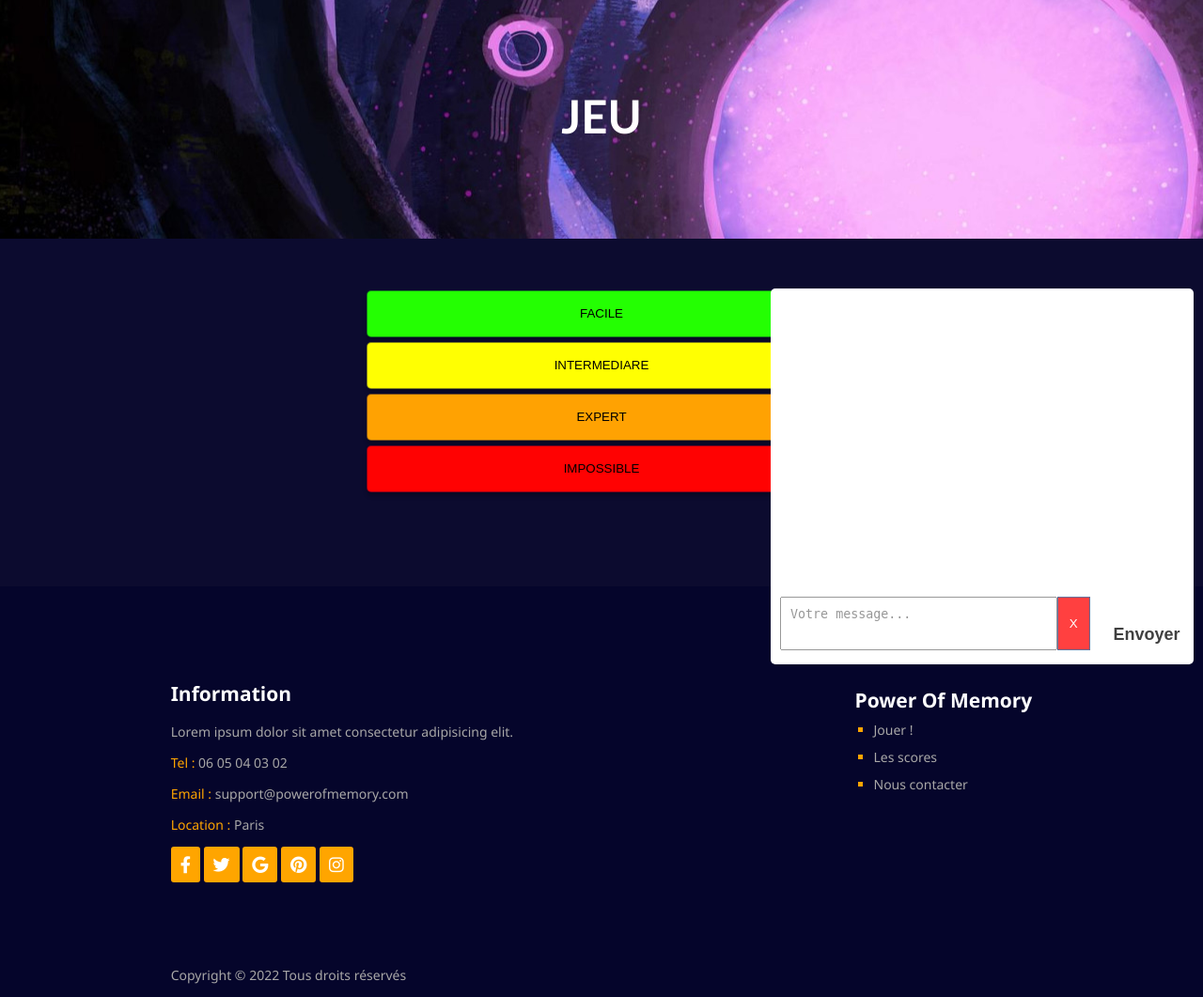
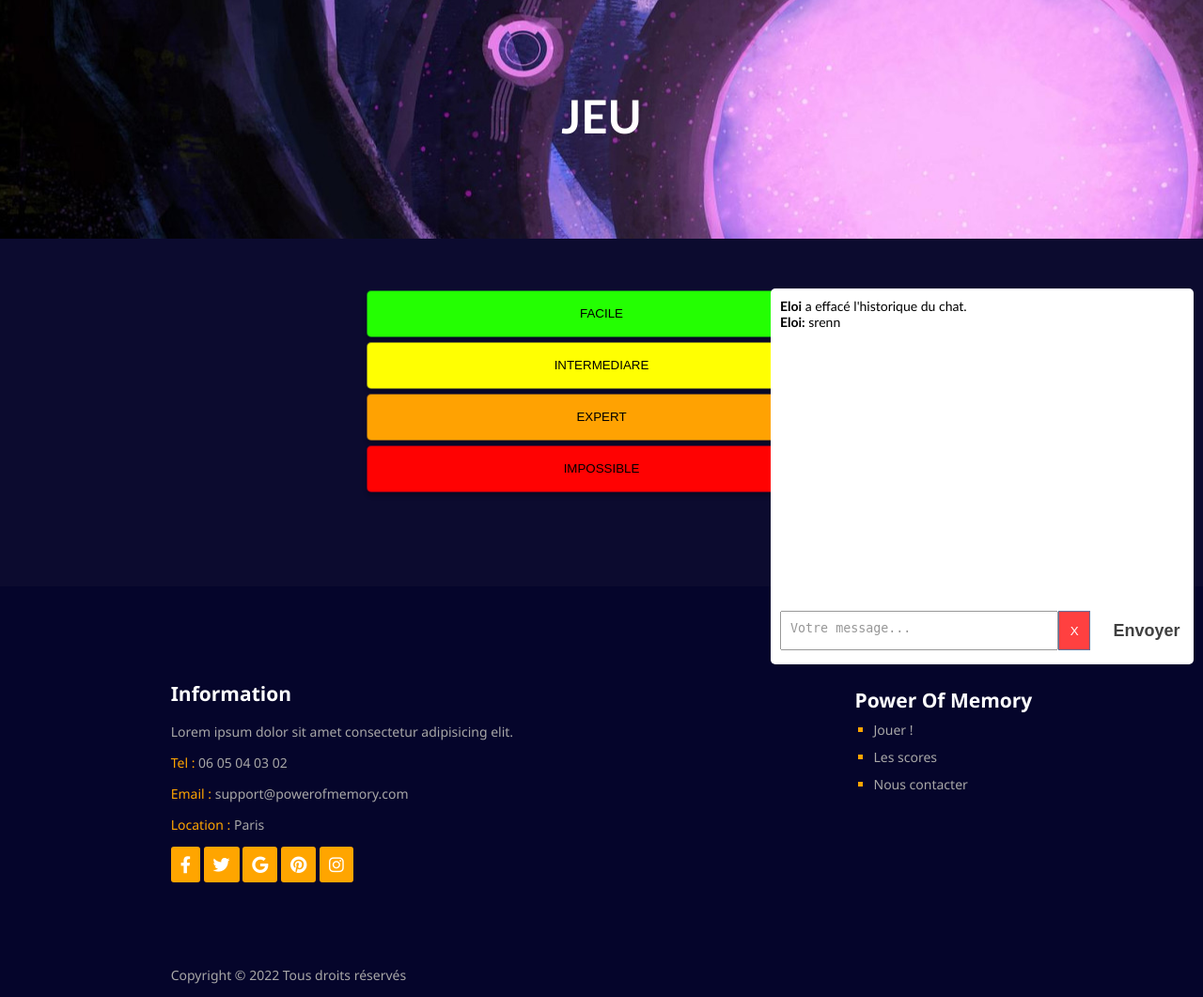
Before and after one commit to DONNAES/Puissance4, a PHP site: page /memory.php in a window 1280 px wide. Shown: the part 53-1114 px from the top of the page at 94% size. Run offline with PHP 8.4, Linux system fonts and the light colour scheme; the visitor is signed in with stand-in values (Sample User, id 1); data that the repository does not hold is empty; some libraries are stand-ins or nearby versions.

Commit message:
ccs du chat

```diff
--- /dev/null
+++ b/Web/data.txt
@@ -0,0 +1 @@
+<b>Eloi</b> a effacé l'historique du chat.<br><b>Eloi:</b> srenn<br>
--- a/Web/memory.css
+++ b/Web/memory.css
@@ -233,7 +233,7 @@ form {
     width: 90px;
     right: 15px;
     font-size: 18px;
-    bottom: 60px;
+    bottom: 64px;
     border: none;
     background-color: white;
     font-weight: 900;
@@ -323,8 +323,8 @@ form {
 
 #msgbox{
     padding: 10px 10px;
-    width: 100%;
-    height: 35px;
+    width: 110%;
+    height: 20px;
 }
 
 .btn-clear{
--- a/Web/memory.php
+++ b/Web/memory.php
@@ -4,7 +4,6 @@
 ?>
 
 <?php
-    session_start();
     //Créez une session
     if(isset($_POST['username'])){
       $_SESSION['username']=$_POST['username'];
```
